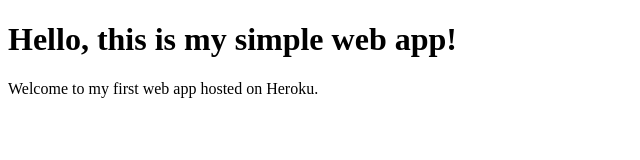
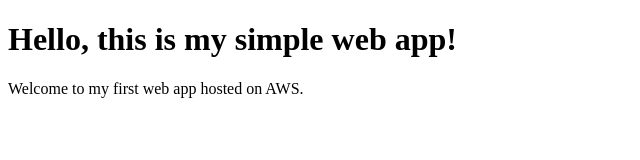
Before and after one commit to bobtj/simple-web-app, a plain HTML site: page index.html in a window 1280 px wide. Shown: the full height of the page, 0-640 px from the left. Drawn offline with Linux system fonts and the light colour scheme.

Commit message:
Updated message to reflect AWS hosting

```diff
--- a/index.html
+++ b/index.html
@@ -7,6 +7,6 @@
 </head>
 <body>
     <h1>Hello, this is my simple web app!</h1>
-    <p>Welcome to my first web app hosted on Heroku.</p>
+    <p>Welcome to my first web app hosted on AWS.</p>
 </body>
 </html>
```
